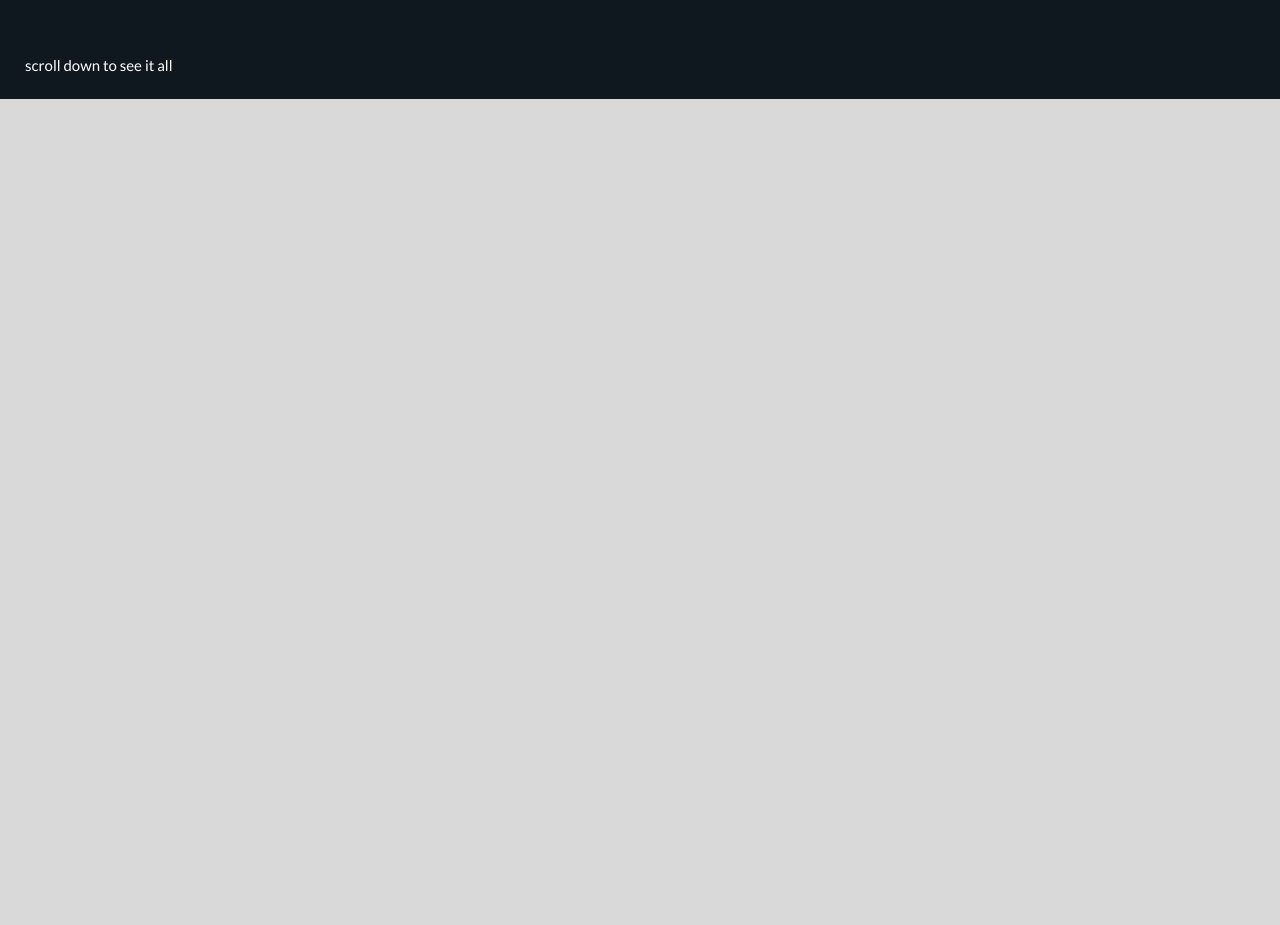
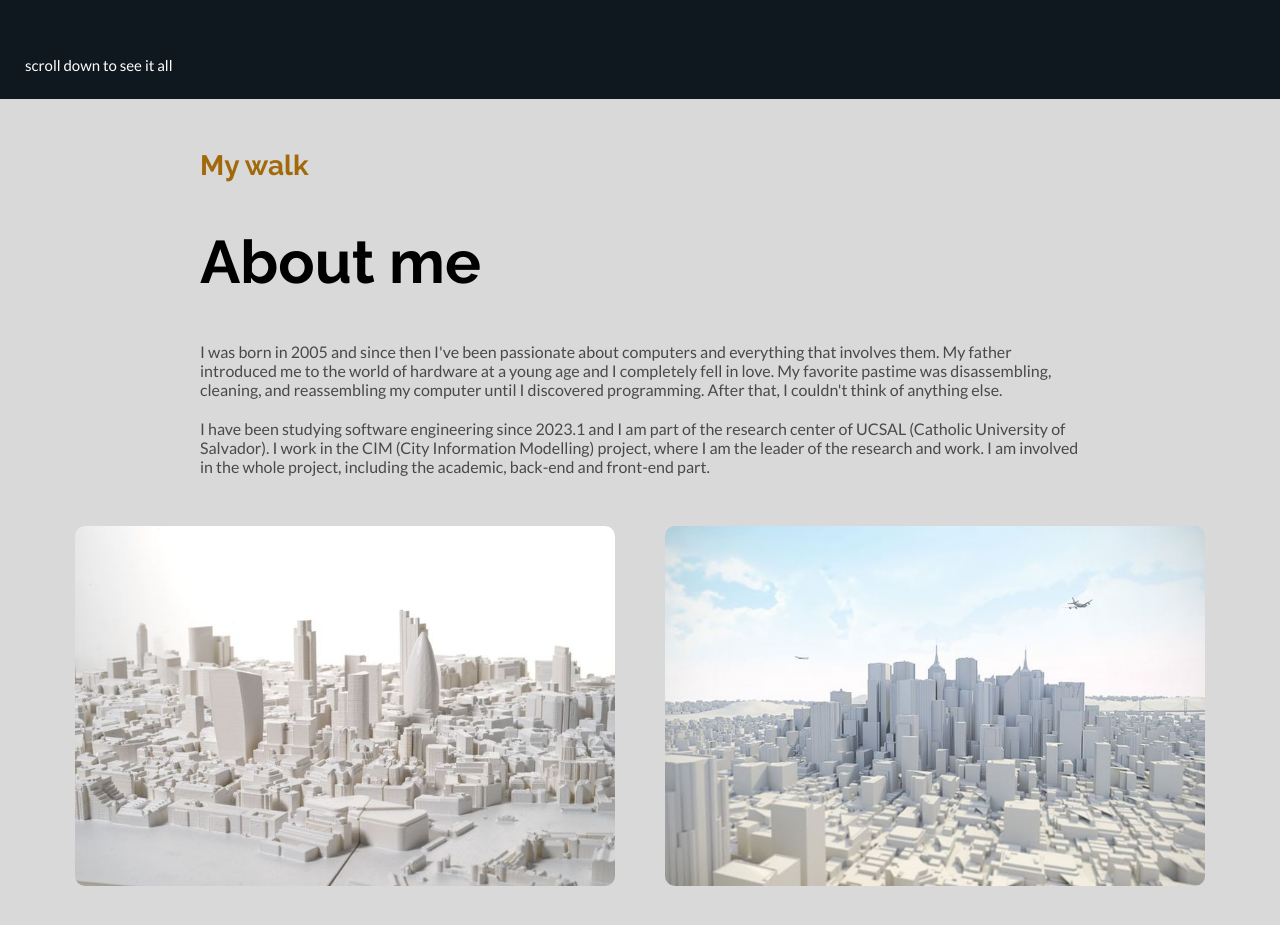
Before and after one commit to OtavioXavier/Portfolio, a plain HTML site: page index.html in a window 1280 px wide. Shown: the part 819-1744 px from the top of the page. Before the commit the page ends 918 px from the top, so only its background shows below. Drawn offline with Linux system fonts and the light colour scheme; a web font is replaced by a local one.

Commit message:
about-section

```diff
--- a/index.html
+++ b/index.html
@@ -26,7 +26,7 @@
     <!-- CSS -->
     <link rel="stylesheet" href="./src/Css/Style.css" />
     <link rel="stylesheet" href="./src/Css/keyframes.css" />
-    <link rel="stylesheet" href="./src/Css/responsive.css" />
+    <link rel="stylesheet" href="./src/Css/responsive.css">
   </head>
   <body>
     <main>
@@ -38,9 +38,9 @@
         </p>
         <nav id="nav-bar">
           <ul>
-            <li><a href="#about">About</a></li>
-            <li><a href="#home">Home</a></li>
-            <li><a href="#projects">Projects</a></li>
+            <li><span><a href="#about">About</a></span></li>
+            <li><span><a href="#home">Home</a></span></li>
+            <li><span><a href="#projects">Projects</a></span></li>
           </ul>
         </nav>
         <nav id="social" class="">
@@ -101,10 +101,8 @@
           <img src="./src/img/Icons/menu.svg" alt="menu" />
         </button>
         <sidebar class="sidebar hiden" onclick="toggleMenu()">
-          <button class="close">
-            <img src="./src/img/Icons/close.svg" alt="" />
-          </button>
-          <nav class="menu-list hiden">
+          <button class="close"><img src="./src/img/Icons/close.svg" alt=""></button>
+          <nav class="menu-list  hiden">
             <ul>
               <li><a href="#home">Home</a></li>
               <li><a href="#about">About</a></li>
@@ -117,22 +115,23 @@
         <div class="text-main">
           <h2>Software Engineer</h2>
           <h1>Otavio Xavier</h1>
-          <p class="text-port">Welcome to my portfolio. I am a front-end programmer</p>
+          <p class="text-port">
+            Welcome to my portfolio. I am a front-end programmer
+          </p>
           <div class="buttons">
-            <a href="https://github.com/OtavioXavier"
-            target="_blank">
-            All Projects</a>
-            <a
-              id="cv"
-              href="https://drive.google.com/file/d/1B17nB8F_-pFFF_RRU7YSc7THzBtZU01b/view?usp=sharing"
-              target="_blank"
+            <a href="https://github.com/OtavioXavier" target="_blank"
+              >All Projects</a
+            >
+            <a id="cv" href="https://drive.google.com/file/d/1B17nB8F_-pFFF_RRU7YSc7THzBtZU01b/view?usp=sharing" target="_blank"
               >CV Download</a
             >
           </div>
         </div>
         <div class="lastProject">
           <div class="text-lastProject">
-            <h2>The last project done
+            <h2>
+              The last project done
+
               <svg
                 xmlns="http://www.w3.org/2000/svg"
                 width="65"
@@ -171,8 +170,21 @@
         </div>
       </section>
       <p class="rodape">scroll down to see it all</p>
-      <section id="about" class="hiden"></section>
-      <section id="works" class="hiden"></section>
+      <section id="about" class="">
+        <div id="text-about">
+          <h2>My walk</h2>
+          <h1>About me</h1>
+          <p class="text">I was born in 2005 and since then I've been passionate about computers and everything that involves them. My father introduced me to the world of hardware at a young age and I completely fell in love. My favorite pastime was disassembling, cleaning, and reassembling my computer until I discovered programming. After that, I couldn't think of anything else.</p>
+          <p class="text">I have been studying software engineering since 2023.1 and I am part of the research center of UCSAL (Catholic University of Salvador). I work in the CIM (City Information Modelling) project, where I am the leader of the research and work. I am involved in the whole project, including the academic, back-end and front-end part.</p>
+        </div>
+        <div id="imgs-about">
+          <img class="img-thumb" src="./src/img/CIM/Imagem-CIM-1.jpeg" alt="Imagem que referencia o Cim 1">
+          <img class="img-thumb" src="./src/img/CIM/Imagem-CIM-2.jpeg" alt="Imagem que referencia o Cim 2">
+        </section>
+        </div>
+      <section id="works" class="">
+
+      </section>
     </main>
   </body>
   <script src="./src/js/script.js"></script>
--- a/src/Css/Style.css
+++ b/src/Css/Style.css
@@ -7,6 +7,7 @@
   --main--color: #a2690b;
   --background--color: #d9d9d9;
   --banner--color: #0f171f;
+  --opac--color: rgb(73, 73, 73);
 }
 
 .hiden {
@@ -55,8 +56,8 @@ header {
   display: flex;
   justify-content: space-between;
   align-items: center;
-  padding-left: 3rem;
-  padding-right: 3rem;
+  padding-left: 2rem;
+  padding-right: 2rem;
   position: sticky;
   top: 0;
 
@@ -84,6 +85,7 @@ header {
 #tittle a {
   color: var(--banner--color);
   font-weight: 500;
+  transition: color .3s;
 }
 
 #tittle a:hover {
@@ -96,7 +98,7 @@ nav#social {
 
 #social ul li a img {
   max-width: 2rem;
-  margin: 1.2rem;
+  margin: 2.3rem;
   transition: transform 0.2s;
 }
 
@@ -110,20 +112,18 @@ nav#social {
   display: none;
 }
 
-#nav-bar ul li a{
+#nav-bar ul li a {
   color: var(--banner--color);
   font-size: 1.5rem;
+  border-bottom: 0.2rem solid transparent;
+  transition: border-bottom 0.3s;
 }
 
-#nav-bar ul li a{
-  transition: border-bottom .3s;
+#nav-bar ul li a:hover {
+  border-bottom: 0.2rem solid var(--main--color);
 }
 
-#nav-bar ul li a:hover{
-   border-bottom: .2rem solid var(--main--color);
-}
-
-#nav-bar ul{
+#nav-bar ul {
   display: flex;
   gap: 5rem;
 }
@@ -155,11 +155,11 @@ nav#social {
 }
 
 .sidebar ul li a {
-  transition: font-size .6s, color .6s;
+  transition: font-size 0.6s, color 0.6s;
 }
 
 .sidebar ul li a:hover {
-  border-bottom: .5rem solid var(--main--color);
+  border-bottom: 0.5rem solid var(--main--color);
   color: var(--background--color);
   font-size: 5.2rem;
 }
@@ -176,7 +176,7 @@ nav#social {
 /* Menu Burguer */
 
 .burger {
-  transition: transform .5s;
+  transition: transform 0.5s;
 }
 
 .burger:hover {
@@ -204,10 +204,10 @@ nav#social {
 }
 
 #home .text-main h1 {
-  font-size: 5rem;
+  font-size: 6rem;
   margin: 3.5rem 0 3.5rem 0;
   box-shadow: 0.2em 0 0 var(--main--color);
-  width: 32rem;
+  width: 38rem;
   overflow: hidden;
   color: var(--text--color);
   white-space: nowrap;
@@ -232,7 +232,7 @@ nav#social {
 
 #home .text-main #cv {
   background-color: transparent;
-    border: .2rem dotted var(--main--color);
+  border: 0.2rem dotted var(--main--color);
 }
 
 #home .buttons {
@@ -285,3 +285,52 @@ nav#social {
   font-size: 1.5rem;
   background-color: var(--banner--color);
 }
+
+/* About */
+
+#about h2 {
+  color: var(--main--color);
+  margin-top: 5rem;
+  font-size: 2.8rem;
+}
+
+#about h1 {
+  font-size: 6rem;
+  margin-top: 2.5rem;
+  margin-bottom: 2.5rem;
+}
+#about #text-about {
+  display: flex;
+  flex-direction: column;
+  gap: 2rem;
+  padding-left: 2rem;
+  padding-right: 2rem;
+}
+
+#about .text {
+  font-size: 1.6rem;
+  font-weight: 400;
+  text-align: left;
+  color: var(--opac--color);
+}
+
+#about .text b {
+  color: var(--main--color);
+}
+
+#imgs-about {
+  display: flex;
+  gap: 2rem;
+  justify-content: center;
+  margin-top: 5rem;
+  padding-left: 1rem;
+  padding-right: 1rem;
+  margin-bottom: 17rem;
+}
+#imgs-about .img-thumb {
+  border-radius: 1rem;
+  min-width: 16rem;
+  min-height: 9rem;
+  max-width: 64rem;
+  max-height: 36rem;
+}
--- a/src/Css/responsive.css
+++ b/src/Css/responsive.css
@@ -28,7 +28,13 @@
   }
 
   .burger {
-display: none;  }
+    display: none;
+  }
+
+  #about #text-about {
+    padding-left: 10rem;
+    padding-right: 10rem;
+  }
 }
 
 @media (min-width: 1200px) {
@@ -65,5 +71,12 @@ display: none;  }
   #home .lastProject img {
     max-width: 28rem;
   }
+  #about #text-about {
+    padding-left: 20rem;
+    padding-right: 20rem;
+  }
 
+  #imgs-about {
+    gap: 5rem;
   }
+}
```
Also changed, not shown: src/img/CIM/Imagem-CIM-1.jpeg (added), src/img/CIM/Imagem-CIM-2.jpeg (added). Lines whose indentation alone changed are shown as unchanged.
